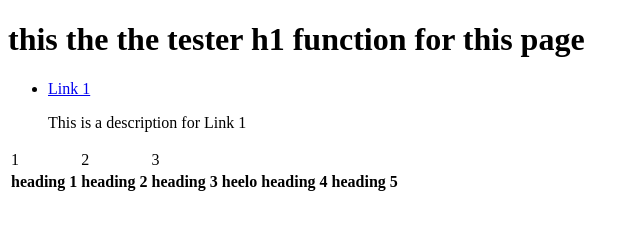
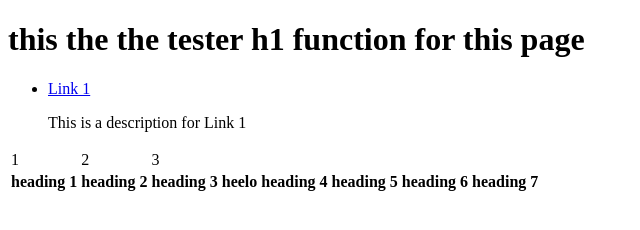
Before and after one commit to Priyanshu123a19/DropPage, a plain HTML site: page index.2.html in a window 1280 px wide. Shown: the whole page, without its empty margins (0-640 px from the left). Drawn offline with Linux system fonts and the light colour scheme.

Commit message:
koi nahi hota rhta hai bhai

```diff
--- a/index.2.html
+++ b/index.2.html
@@ -27,6 +27,8 @@
             <th>heelo</th>
             <th>heading 4</th>
             <th>heading 5</th>
+            <th>heading 6</th>
+            <th>heading 7</th>
         </tr>
     </table>
 </body>
```
